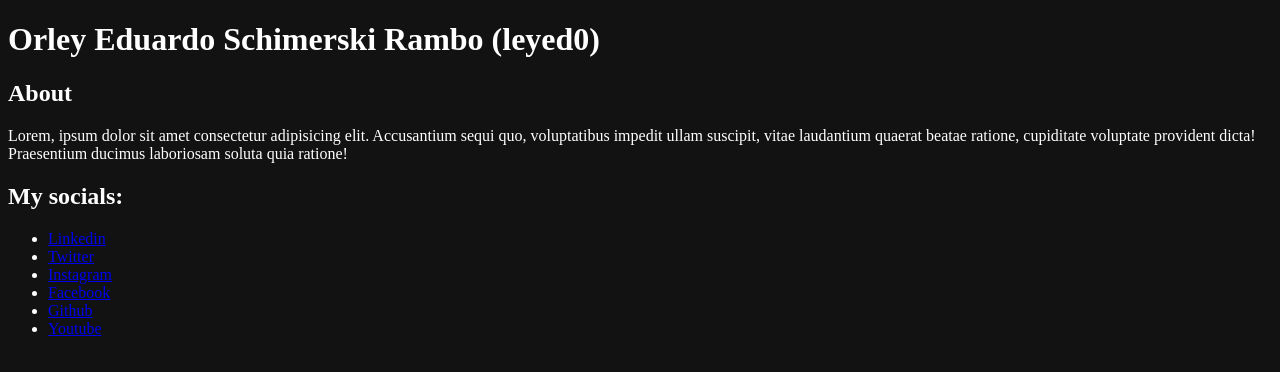
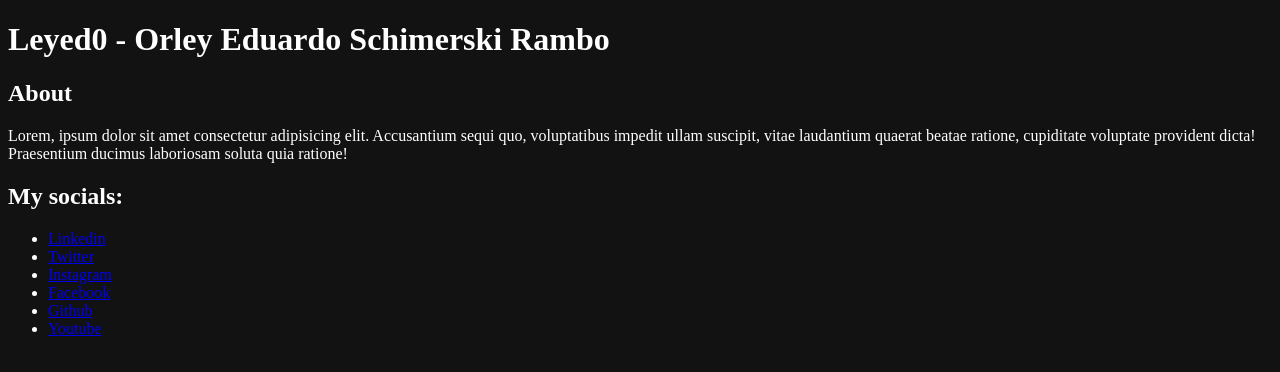
Before and after one commit to leyed0/leyed0.github.io, a plain HTML site: page index.html in a window 1280 px wide. Drawn offline with Linux system fonts and the light colour scheme.

Commit message:
change name

```diff
--- a/index.html
+++ b/index.html
@@ -8,7 +8,7 @@
     <link rel="stylesheet" href="./css/style.css">
 </head>
 <body>
-    <h1>Orley Eduardo Schimerski Rambo (leyed0)</h1>
+    <h1>Leyed0 - Orley Eduardo Schimerski Rambo</h1>
     <h2>About</h2>
     <p>Lorem, ipsum dolor sit amet consectetur adipisicing elit. Accusantium sequi quo, voluptatibus impedit ullam suscipit, vitae laudantium quaerat beatae ratione, cupiditate voluptate provident dicta! Praesentium ducimus laboriosam soluta quia ratione!</p>
     <h2>My socials:</h2>
```
